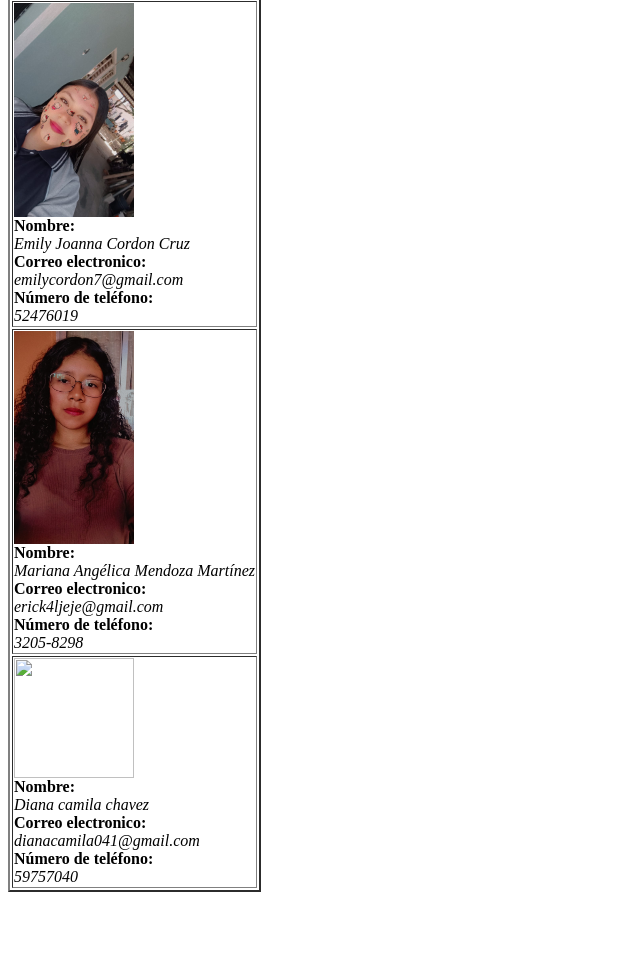
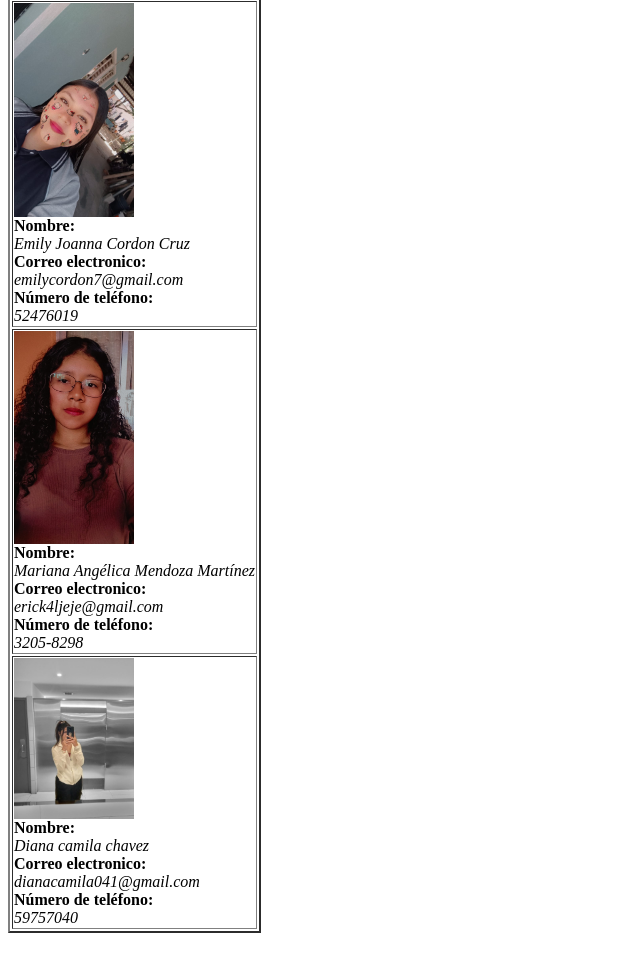
Before and after one commit to Alejandradeleon128/Meryllen-Alejandra, a plain HTML site: page index.html in a window 1280 px wide. Shown: the part 1411-2370 px from the top of the page, without its empty margins (0-640 px from the left). Before the commit the page ends 2329 px from the top, so only its background shows below. Drawn offline with Linux system fonts and the light colour scheme.

Commit message:
Update index.html

```diff
--- a/index.html
+++ b/index.html
@@ -80,7 +80,7 @@ menu de opcines
 </tr>
 <tr>
 <td>
-  <img src="diana = "110" width = "120" /><br>
+  <img src="diana.jpg"= "110" width = "120" /><br>
   <b> Nombre:</b><br>
 <i> Diana camila chavez </i><br>
   <b>Correo electronico:</b><br>
```
